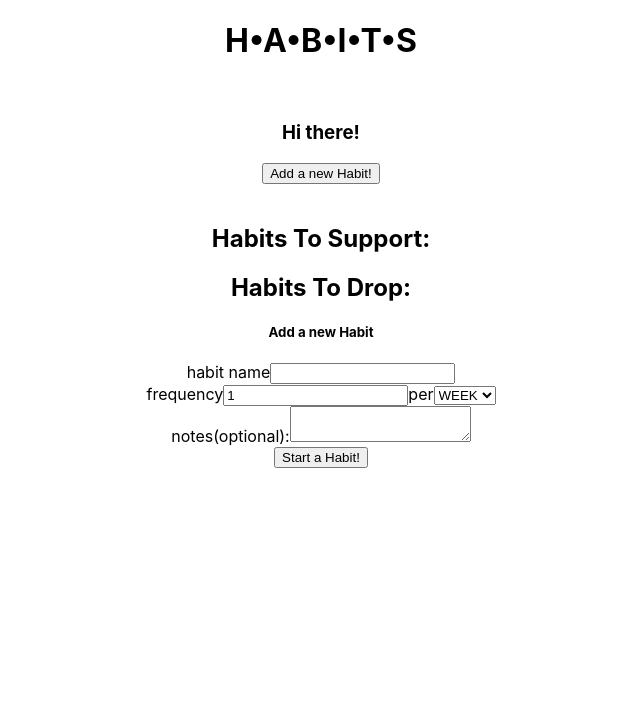
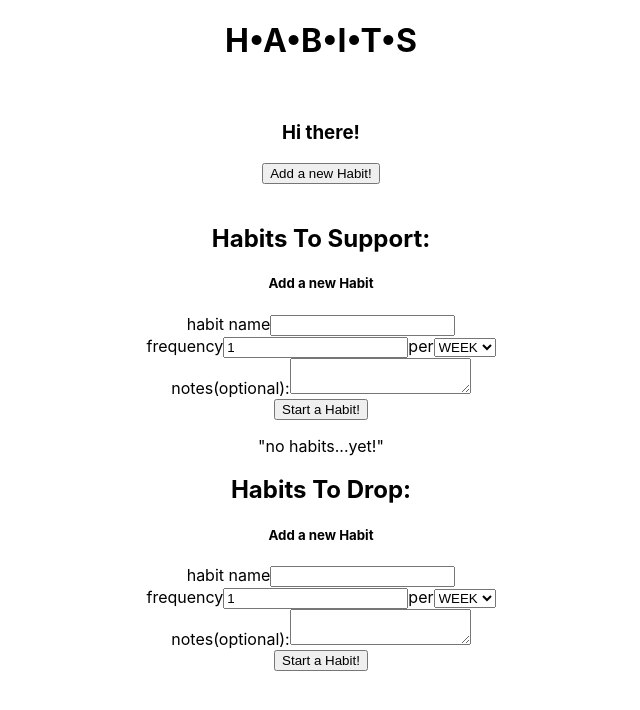
Before and after one commit to paaaarv/habits, a React (Create React App) app: page / in a window 1280 px wide. Shown: the top 710 px of the page, without its empty margins (319-959 px from the left). Built offline with nearby package versions, Linux system fonts and the light colour scheme.

Commit message:
fixed Habit component to render on page once  submitted

```diff
--- a/src/components/GoodHabits.js
+++ b/src/components/GoodHabits.js
@@ -8,8 +8,12 @@ import { connect } from 'react-redux'
 
 class GoodHabits extends React.Component{
 
-  renderHabits = () => {this.props.habits.map((habit) => <Habit name={habit.name} frequency={habit.frequency}/>)}
-
+  renderHabits = () => {if(this.props.habits == false){
+    return <p>"no habits...yet!"</p>
+  }
+  else{
+    debugger
+   return  this.props.habits.map(habit => <Habit name={habit.title} key={habit.id} frequency={habit.frequency} dayOrWeek={habit.dayOrWeek} /> )}}
 
 
 
@@ -18,8 +22,8 @@ class GoodHabits extends React.Component{
     return(
       <div>
       <h2> Habits To Support: </h2>
-
-
+        <HabitForm type="good"/>
+        {this.renderHabits()}
       </div>
 
     )
@@ -28,7 +32,7 @@ class GoodHabits extends React.Component{
 
 const mapStateToProps = state => {
   return{
-    habits : state.habits
+    habits : state.goodHabits
   }
 }
 
--- a/src/components/Habit.js
+++ b/src/components/Habit.js
@@ -1,10 +1,10 @@
 import React from 'react'
 
-const Habit = (name) => {
+const Habit = props => {
   return(
   <div>
-  <h2>{this.props.name} </h2> <br/>
-  <p> IDEAL: {this.props.frequency}</p>
+  <h4>{props.name} </h4>
+  <p> IDEAL: {props.frequency} per {props.dayOrWeek}</p>
   </div>
 )
 
--- a/src/components/HabitForm.js
+++ b/src/components/HabitForm.js
@@ -34,8 +34,14 @@ class HabitForm extends React.Component{
 
   handleSubmit = (event) => {
     event.preventDefault()
-    console.log(this.state)
     this.props.addHabit(this.state)
+    this.setState({
+      title: '',
+      frequency: 1,
+      dayOrWeek: 'week',
+      notes: '',
+      type: this.props.type
+    })
   }
   render(){
     return(
```
